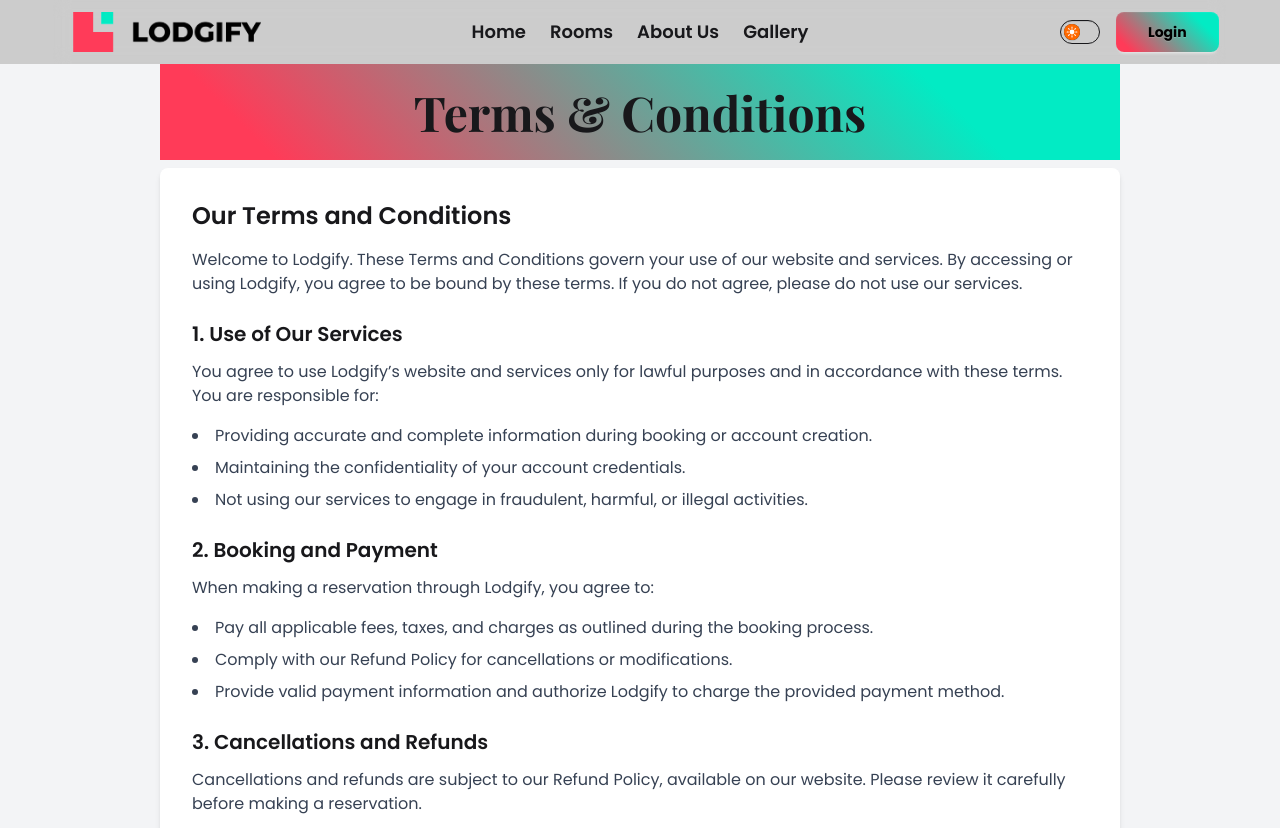
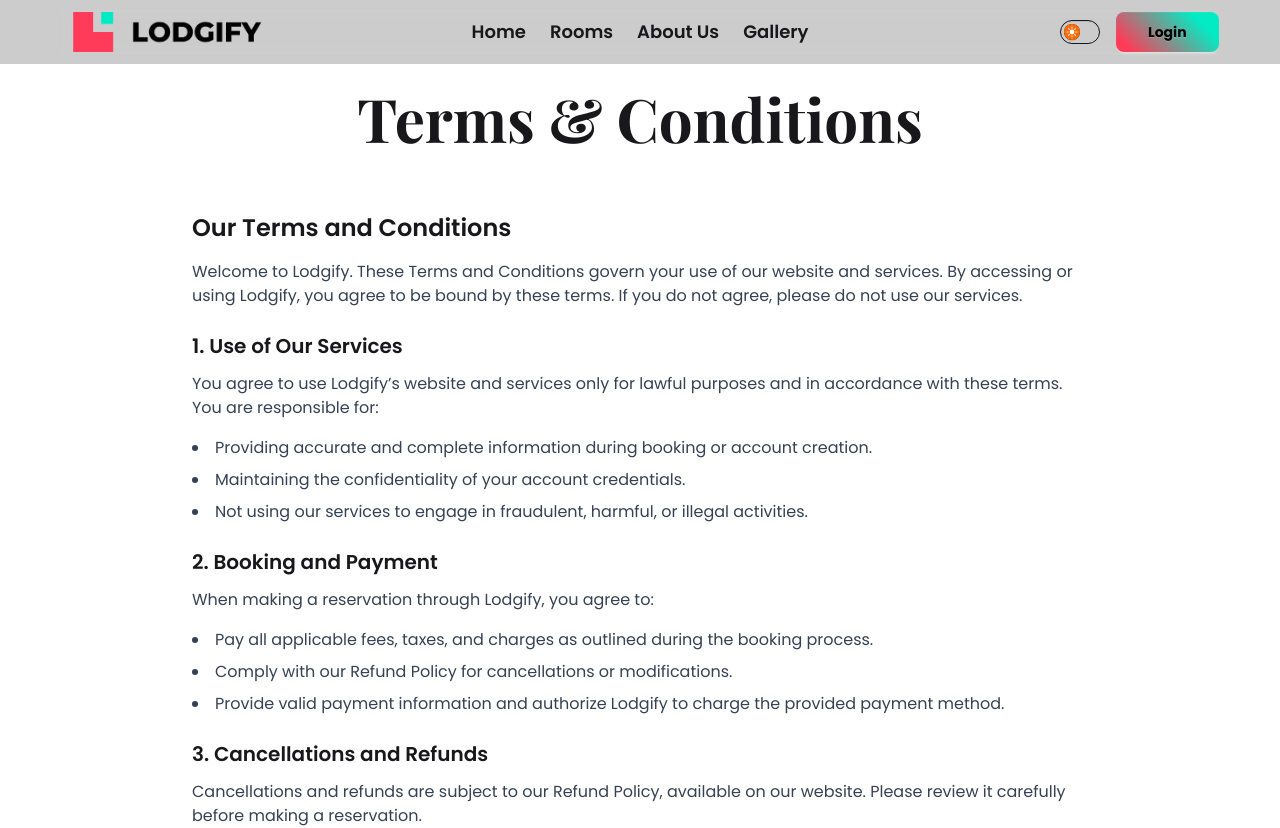
Before and after one commit to tmdsifat98/hotel-management-client, a React (Vite) app: page /termsAndCondition in a window 1280 px wide. Shown: the top 828 px of the page. Built offline with nearby package versions, Linux system fonts and the light colour scheme; no server answers; a web font is replaced by a local one.

Commit message:
about us, refund policy and refund policy design customized

```diff
--- a/src/Components/FeaturedRooms.jsx
+++ b/src/Components/FeaturedRooms.jsx
@@ -55,7 +55,7 @@ const FeaturedRooms = () => {
 
                   <Link to={`/room/${room._id}`}>
                     <button className=" mt-4 w-full cursor-pointer text-center button-common text-white py-2 rounded hover:shadow-xl">
-                      Book Now
+                      See More
                     </button>
                   </Link>
                 </div>
--- a/src/Pages/Gallery.jsx
+++ b/src/Pages/Gallery.jsx
@@ -21,7 +21,7 @@ const Gallery = () => {
   }, []);
 
   return (
-    <section className="max-w-7xl mx-auto px-4 my-6">
+    <section className="w-11/12 md:w-3/4 lg:w-5/6 mx-auto px-4 my-6">
       <h2 className="text-6xl font-playfair font-bold text-center dark:text-white">
         Lodgify Gallery
       </h2>
@@ -29,7 +29,7 @@ const Gallery = () => {
       {loading ? (
         <Loader h="true" />
       ) : (
-        <div className="grid grid-cols-1 sm:grid-cols-2 lg:grid-cols-3 gap-6 ">
+        <div className="grid grid-cols-1 sm:grid-cols-2 lg:grid-cols-4 gap-6 ">
           {photos.map((photo, i) => (
             <div
               key={photo._id}
--- a/src/Pages/PrivacyPolicy.jsx
+++ b/src/Pages/PrivacyPolicy.jsx
@@ -6,11 +6,11 @@ const PrivacyPolicy = () => {
       },[])
   return (
     <div className="min-h-screen">
-      <h2 className="button-common text-center md:w-4/5 py-5 text-5xl font-playfair font-semibold mx-auto">
+      <h2 className="text-center md:w-4/5 py-5 text-5xl font-playfair font-semibold mx-auto">
         Privacy Policy
       </h2>
       <div className="md:w-4/5 mx-auto py-3">
-        <div className="bg-white dark:bg-gray-600 shadow-md rounded-lg p-8">
+        <div className="bg-white dark:bg-gray-600 rounded-lg p-8">
           <h2 className="text-2xl font-semibold mb-4">Our Privacy Policy</h2>
           <p className="text-gray-700 dark:text-gray-300 mb-6">
             At Lodgify, we are committed to protecting your privacy and ensuring
--- a/src/Pages/RefundPolicy.jsx
+++ b/src/Pages/RefundPolicy.jsx
@@ -6,7 +6,7 @@ const RefundPolicy = () => {
       },[])
   return (
     <div className="min-h-screen">
-      <div className="md:w-3/4 mx-auto px-4 button-common rounded py-5 text-center">
+      <div className="md:w-3/4 mx-auto px-4 rounded py-5 text-center">
         <h1 className="text-5xl font-bold font-playfair">Refund Policy</h1>
       </div>
       <div className="md:w-3/4 mx-auto py-1">
--- a/src/Pages/TermsAndCondition.jsx
+++ b/src/Pages/TermsAndCondition.jsx
@@ -5,12 +5,12 @@ const TermsAndCondition = () => {
         document.title="Terms & Conditions"
       },[])
   return (
-    <div className="min-h-screen bg-gray-100 dark:bg-gray-900 px-2 md:px-0">
-        <div className="md:w-3/4 mx-auto button-common py-6 text-center">
-          <h1 className="text-5xl font-bold font-playfair">Terms & Conditions</h1>
+    <div className="min-h-screen dark:bg-gray-900 px-2 md:px-0">
+        <div className="md:w-3/4 mx-auto py-6 text-center">
+          <h1 className="text-6xl font-bold font-playfair">Terms & Conditions</h1>
         </div>
       <div className="md:w-3/4 mx-auto py-2">
-        <div className="bg-white dark:bg-gray-700 shadow-md rounded-lg p-8">
+        <div className="bg-white dark:bg-gray-700 rounded-lg p-8">
           <h2 className="text-2xl font-semibold mb-4">
             Our Terms and Conditions
           </h2>
```
